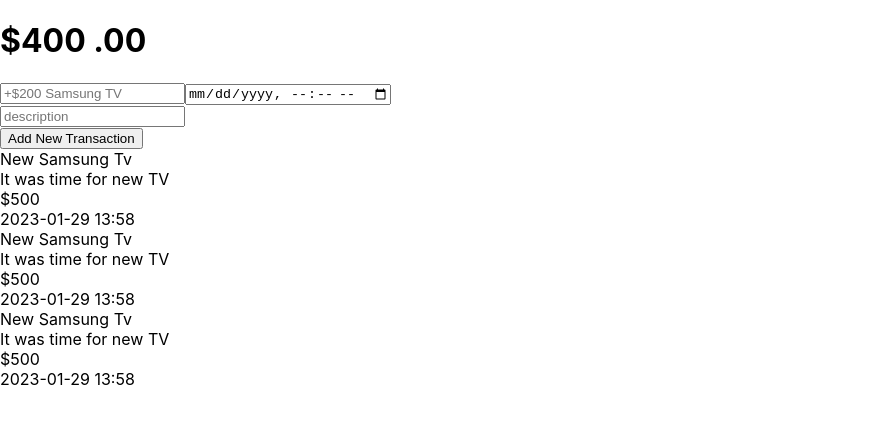
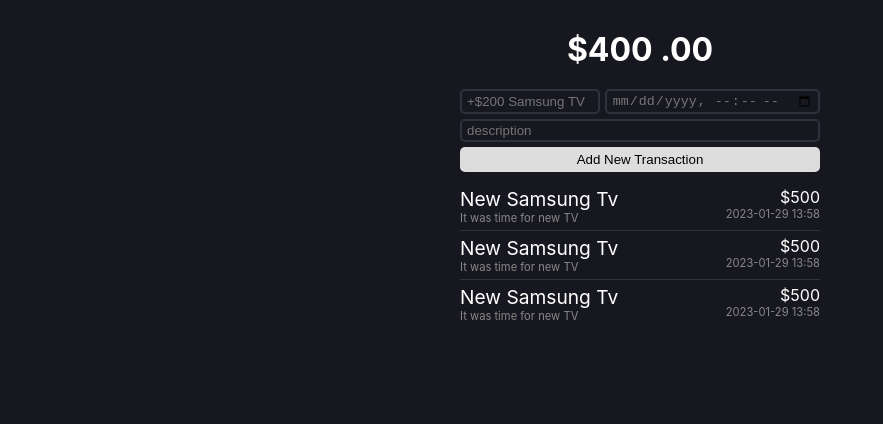
Before and after one commit to Ayyasudeen/money_tracker, a React (Create React App) app: page / in a window 1280 px wide. Shown: the top 424 px of the page, without its empty margins (0-883 px from the left). Built offline with nearby package versions, Linux system fonts and the light colour scheme.

Commit message:
CSS added

```diff
--- a/src/App.css
+++ b/src/App.css
@@ -1,38 +1,94 @@
-.App {
-  text-align: center;
+* {
+  box-sizing: border-box;
+  margin: 0;
+  padding: 0;
 }
 
-.App-logo {
-  height: 40vmin;
-  pointer-events: none;
-}
-
-@media (prefers-reduced-motion: no-preference) {
-  .App-logo {
-    animation: App-logo-spin infinite 20s linear;
-  }
-}
-
-.App-header {
-  background-color: #282c34;
-  min-height: 100vh;
-  display: flex;
-  flex-direction: column;
-  align-items: center;
-  justify-content: center;
-  font-size: calc(10px + 2vmin);
+body {
+  background-color: #17181f;
   color: white;
 }
 
-.App-link {
-  color: #61dafb;
+main {
+  max-width: 360px;
+  margin: 30px auto;
 }
 
-@keyframes App-logo-spin {
-  from {
-    transform: rotate(0deg);
-  }
-  to {
-    transform: rotate(360deg);
-  }
+h1 {
+  text-align: center;
+  color: #fff;
+  margin: 0;
 }
+
+form {
+  margin-top: 20px;
+}
+
+form input {
+  width: 100%;
+  background-color: transparent;
+  color: #ddd;
+  border: 2px solid #30313d;
+  padding: 2px 5px;
+  border-radius: 5px;
+}
+
+form input[type="datetime-local"] {
+  color: #777;
+}
+
+form div.basic {
+  display: flex;
+  gap: 5px;
+  margin-bottom: 5px;
+}
+
+form button {
+  width: 100%;
+  margin-top: 5px;
+  border: 0;
+  border-radius: 5px;
+  padding: 5px;
+  background-color: #ddd;
+}
+
+div.transactions {
+  margin-top: 10px;
+}
+
+div.transaction {
+  display: flex;
+  justify-content: space-between;
+  padding: 5px 0;
+  border-top: 1px solid #30313d;
+}
+
+div.transaction:first-child {
+  border-top: 0;
+}
+
+div.transaction div.name {
+  font-size: 1.2rem;
+}
+
+div.transaction div.description {
+  font-size: .7rem;
+  color: #888;
+}
+
+div.right {
+  text-align: right;
+}
+
+div.price.green {
+  color: #1c1;
+}
+
+div.price.red {
+  color: #c11;
+}
+
+div.transaction div.datetime {
+  font-size: .7rem;
+  color: #888;
+}
```
